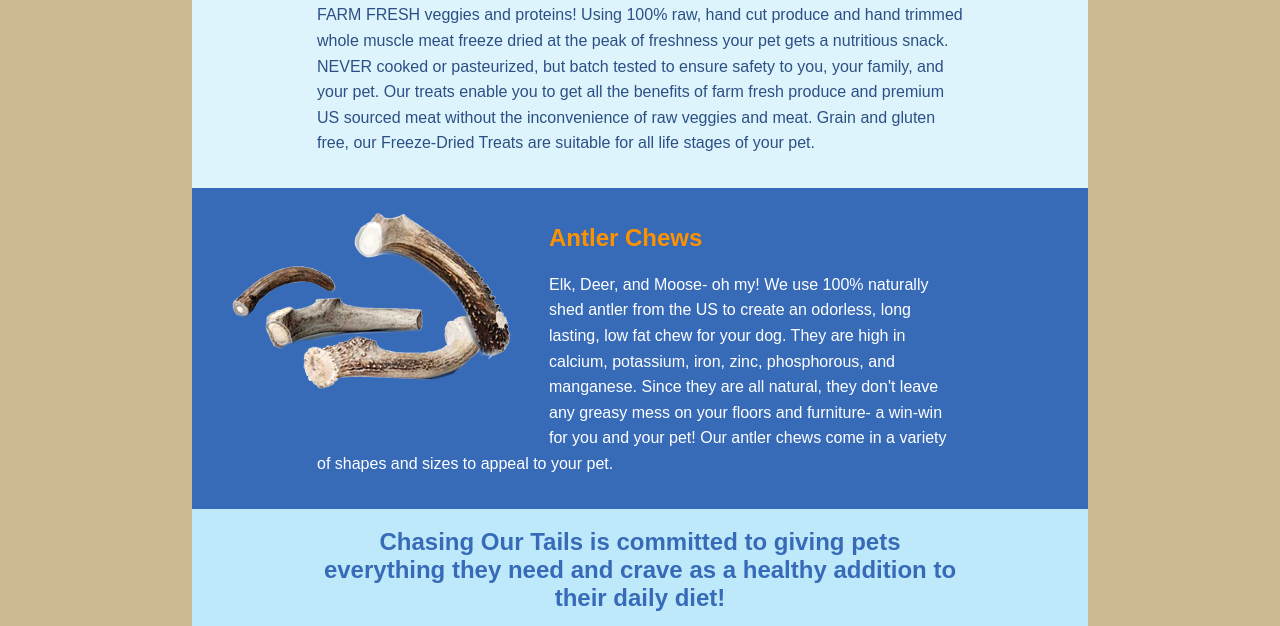
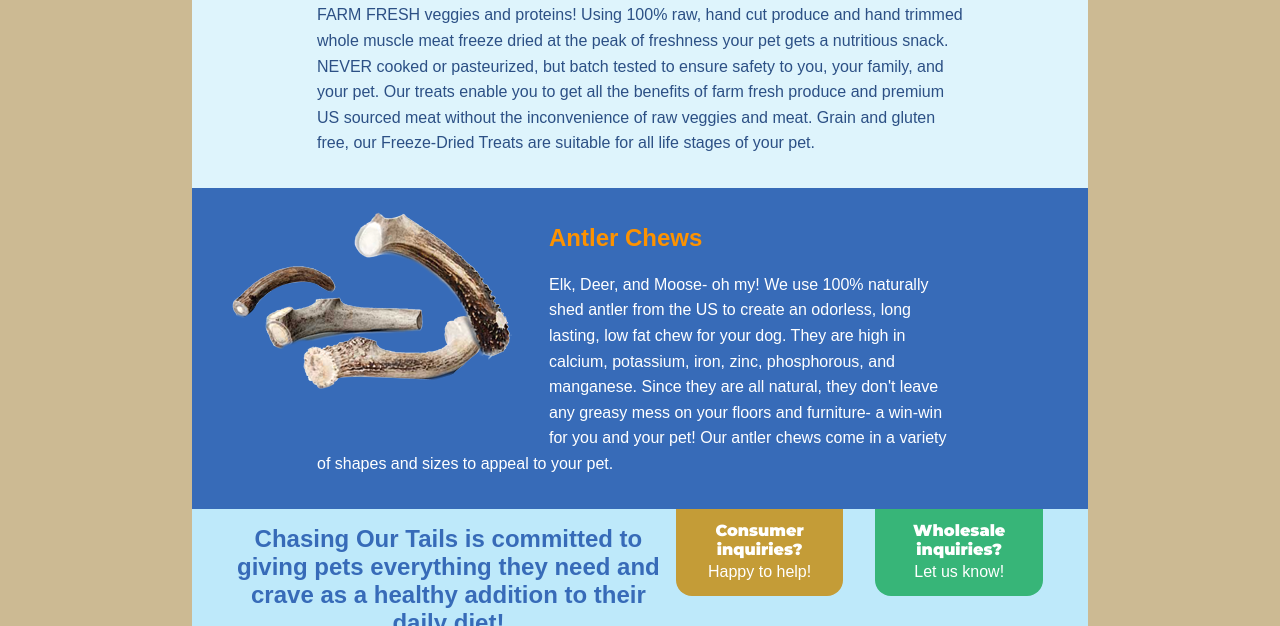
Before and after one commit to jesvanv/cot, a plain HTML site: page index.html in a window 1280 px wide. Shown: the part 1527-2153 px from the top of the page. Drawn offline with Linux system fonts and the light colour scheme.

Commit message:
Add customer and ws inquiry tabs

```diff
--- a/css/styles.css
+++ b/css/styles.css
@@ -135,6 +135,7 @@ img.dog-bowl {
 }
 
 .bottom-head {
+  margin: 1rem;
   text-align: center;
   color: rgb(55, 107, 184);
 }
@@ -234,6 +235,34 @@ img.dog-bowl {
   margin: 1em auto;
 }
 
+.contact {
+  font-family: Arial, sans-serif;
+  width: 20%;
+  padding: 0.75em;
+  text-align: center;
+  margin: -1rem 1em 1em;
+  color: white;
+  float: right;
+  border-radius: 0 0 1em 1em;
+}
+
+.contact h1 {
+  font: bold 1em 'Montserrat', sans-serif;
+  margin: 0;
+}
+
+.contact p {
+  margin: 0 auto;
+}
+
+.contact.wholesale {
+  background: #37b578;
+}
+
+.contact.consumer {
+  background: #c49c37;
+}
+
 img.fbook {
   width: 45px;
   margin-right: 1em;
@@ -242,6 +271,10 @@ img.fbook {
 .fbook-text {
   font: bold 1em 'Montserrat', sans-serif;
   color: rgb(100, 100, 100);
+}
+
+.wider-area {
+  margin: 0 -6em;
 }
 
 @media(max-width: 1275px) {
@@ -265,4 +298,8 @@ img.fbook {
     padding: 1em 2em;
   }
 
+  .wider-area {
+    margin: 0;
+  }
+
 }
--- a/index.html
+++ b/index.html
@@ -64,15 +64,25 @@
             <p>Elk, Deer, and Moose- oh my! We use 100% naturally shed antler from the US to create an odorless, long lasting, low fat chew for your dog. They are high in calcium, potassium, iron, zinc, phosphorous, and manganese. Since they are all natural, they don't leave any greasy mess on your floors and furniture- a win-win for you and your pet! Our antler chews come in a variety of shapes and sizes to appeal to your pet.</p>
           </div>
 
-          <h2 class="bottom-head">Chasing Our Tails is committed to giving pets everything they need and crave as a healthy addition to their daily diet!</h2>
+          <div class="wider-area" id="bottom-wide-area">
+
+
+
+
+        </div>
+
           <div class="social-container">
             <a href="https://www.facebook.com/chasingourtails" target="_fbook">
             <img src="images/flogo_RGB_HEX-72.svg" class="fbook" alt="Like Us on Facebook">
             <span class="fbook-text">Like Us on Facebook!</span>
           </a>
           </div>
+
         </div>
-        <div class="nav bottom-nav"><span>28 Hampshire Drive • Hudson, NH • 03051</span><span>(866) 967-0152</span> </div>
+
+        <div class="nav bottom-nav">
+          <span>28 Hampshire Drive • Hudson, NH • 03051</span><span>(866) 967-0152</span>
+        </div>
 
       </body>
 
--- a/scripts/index.js
+++ b/scripts/index.js
@@ -1,9 +1,11 @@
 var bottomNav = document.getElementsByClassName('bottom-nav')[0];
+var widerArea = document.getElementById('bottom-wide-area')
 var popupOverlay = document.getElementById('popup-overlay');
 var encoded = "fDfFx@FfSfjSZ61d7jp.76l"
 var key = "156vFDJLPVgwrjRyu89fXmS2Na4HW3qcQkOZAGsdboMnl0EBxUTYtz7hCIeiKp"
 var shift = encoded.length
 var link = ""
+
   for (i=0; i<encoded.length; i++) {
     if (key.indexOf(encoded.charAt(i)) == -1) {
       ltr = encoded.charAt(i)
@@ -14,9 +16,27 @@ for (i=0; i<encoded.length; i++) {
       link += (key.charAt(ltr))
     }
   }
+
+var widerAreaContent = "<a href='mailto:" + link + "?subject=Wholesale Inquiry'>" +
+      "<div class='contact wholesale'>" +
+        "<h1>Wholesale inquiries?<h1>" +
+        "<p>Let us know!</p>" +
+      "</div>" +
+    "</a>" +
+
+      "<a href='mailto:" + link + "?subject=Customer Inquiry'>" +
+      "<div class='contact consumer'>" +
+        "<h1>Consumer inquiries?</h1>" +
+        "<p>Happy to help!</p>" +
+      "</div>" +
+      "<h2 class='bottom-head'>Chasing Our Tails is committed to giving pets everything they need and crave as a healthy addition to their daily diet!</h2>"
+
+widerArea.innerHTML = widerAreaContent;
+
 var emailLink = document.createElement('a');
 emailLink.innerHTML = "<a href='mailto:" + link + "' id='email' class='email'>Email Us Today!</a>";
 bottomNav.append(emailLink)
+
 
 var showPopup = function() {
   var popupOverlayClasses = popupOverlay.classList;
```
Also changed, not shown: index_test.html (added, +20 -0 lines). Lines whose indentation alone changed are shown as unchanged.
